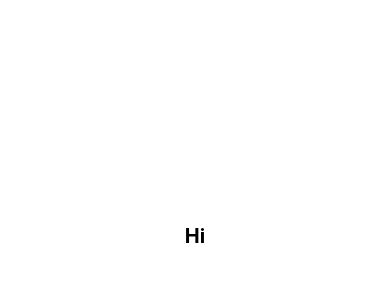
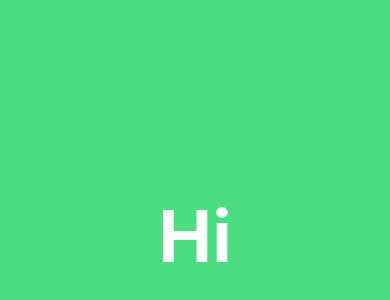
Before and after one commit to mazhugasergei/react-native, a React Native app: screen / in a window 390 px wide. Shown: the part 186-486 px from the top of the page. Built offline with nearby package versions, Linux system fonts and the light colour scheme.

Commit message:
fix: code syntax

```diff
--- a/App.tsx
+++ b/App.tsx
@@ -1,6 +1,3 @@
-import { AppRegistry } from "react-native"
-import App from "./src/app"
-
-AppRegistry.registerComponent("App", () => App)
+import { App } from "./src/app"
 
 export default App
--- a/src/app/index.tsx
+++ b/src/app/index.tsx
@@ -2,13 +2,13 @@ import "@/global.css"
 import { StatusBar } from "expo-status-bar"
 import { Text, useColorScheme, View } from "react-native"
 
-export default function App() {
+export function App() {
 	const colorScheme = useColorScheme()
 
 	return (
 		<>
-			<View className="flex-1 items-center justify-center bg-white">
-				<Text className="text-xl font-bold">Hi</Text>
+			<View className="flex-1 items-center justify-center bg-green-400">
+				<Text className="text-7xl font-bold text-white">Hi</Text>
 			</View>
 			<StatusBar style="auto" />
 		</>
```
Also changed, not shown: tsconfig.json (+11 -3 lines).
